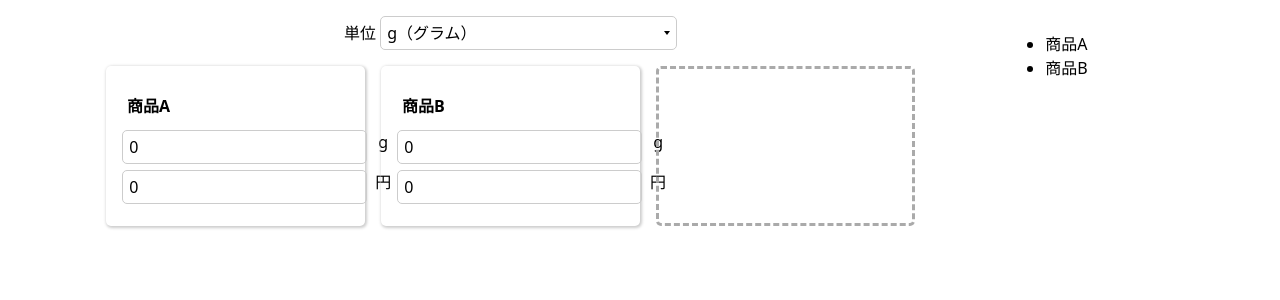
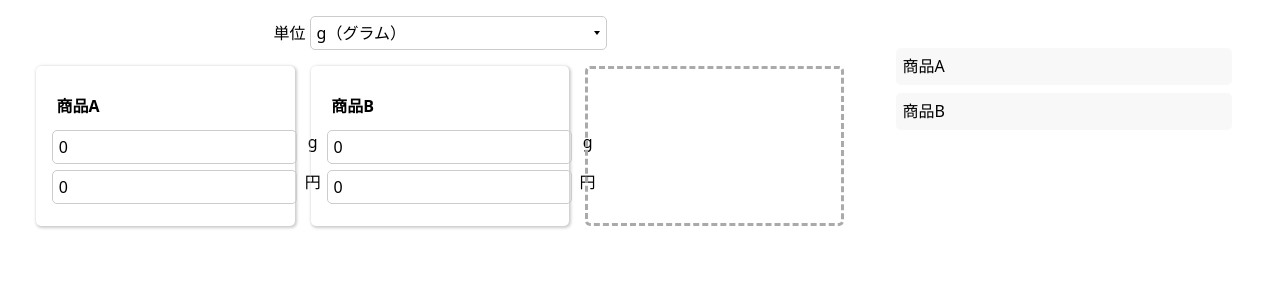
Before and after one commit to mkpoli/unit-price-calculator, a Svelte app: page / in a window 1280 px wide. Shown: the top 300 px of the page. Built offline with nearby package versions, Linux system fonts and the light colour scheme; some icons are missing.

Commit message:
Style Ranking

```diff
--- a/src/App.svelte
+++ b/src/App.svelte
@@ -1,6 +1,7 @@
 <script lang="ts">
   import ItemCard from './lib/ItemCard.svelte'
   import NewCard from './lib/NewCard.svelte'
+  import Ranking from './lib/Ranking.svelte';
 
   let items = [
     {
@@ -18,11 +19,6 @@
   let unit = 'g';
 
   $: ranking = [...items].sort((item) => item.value / item.amount)
-
-  const formatUnitPrice = (value: number, amount: number) => {
-    const unitPrice = value / amount
-    return !isNaN(value / amount) && isFinite(value / amount) ? `${unitPrice}円/${unit}` : ' '
-  }
 
   const numberToLetter = (number: number) => {
     // https://stackoverflow.com/a/67182787/2719898
@@ -87,11 +83,7 @@
   </div>
 
   <output>
-    <ul>
-      {#each ranking as { name, value, amount }}
-        <li>{name} {formatUnitPrice(value, amount)}</li>
-      {/each}
-    </ul>
+    <Ranking ranking={ranking} unit={unit} />
   </output>
 </main>
 
@@ -132,6 +124,7 @@
   }
 
   output {
-    width: var(--card-width);
+    padding: 2rem;
+    width: 25rem;
   }
 </style>
--- /dev/null
+++ b/src/lib/Ranking.svelte
@@ -0,0 +1,61 @@
+<script lang="ts">
+  export let ranking: { name: string, value: number, amount: number }[]
+  export let unit: string
+
+  const formatUnitPrice = (value: number, amount: number) => {
+    const unitPrice = value / amount
+    return !isNaN(value / amount) && isFinite(value / amount) ? `${parseFloat(unitPrice.toFixed(8))}円/${unit}` : ' '
+  }
+
+  const calculatePrice = (value: number, amount: number) => {
+    const unitPrice = value / amount
+    return !isNaN(value / amount) && isFinite(value / amount) ? unitPrice : 0
+  }
+
+  $: maxmium = Math.max(...ranking.map(({value, amount}) => calculatePrice(value, amount)))
+
+</script>
+
+<ul>
+  {#each ranking as { name, value, amount }}
+    <li>
+      {name} {formatUnitPrice(value, amount)}
+      <div class="bar"><div class="bar-content" style="width: {maxmium == 0 ? 0 : calculatePrice(value, amount) / maxmium * 100}%;"></div></div>
+    </li>
+  {/each}
+</ul>
+
+<style>
+  ul {
+    display: flex;
+    flex-direction: column;
+    gap: 0.5rem;
+
+    padding: 0;
+    margin: 0;
+  }
+
+  li {
+    display: block;
+    padding: 0.4rem;
+    position: relative;
+    list-style: none;
+  }
+
+  .bar {
+    position: absolute;
+    top: 0;
+    left: 0;
+    right: 0;
+    bottom: 0;
+    background-color: #f8f8f8;
+    z-index: -1;
+    overflow: hidden;
+    border-radius: 5px;
+  }
+
+  .bar-content {
+    background-color: #ccf2ff;
+    height: 100%;
+  }
+</style>
```
